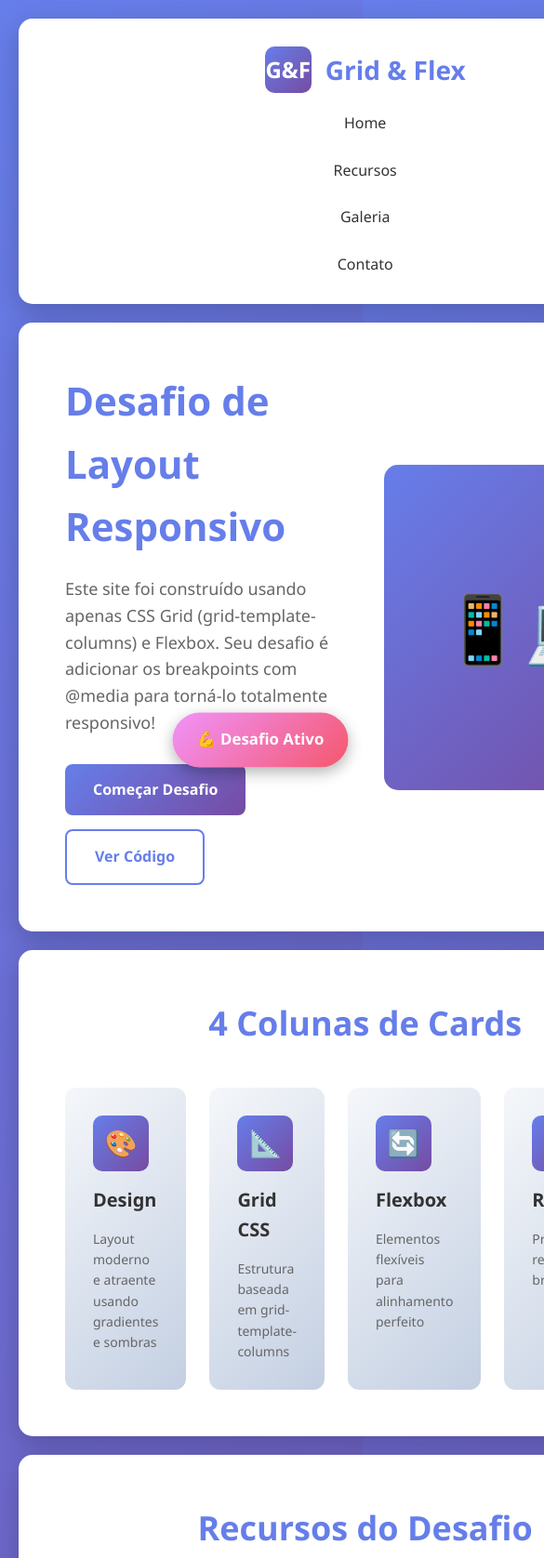
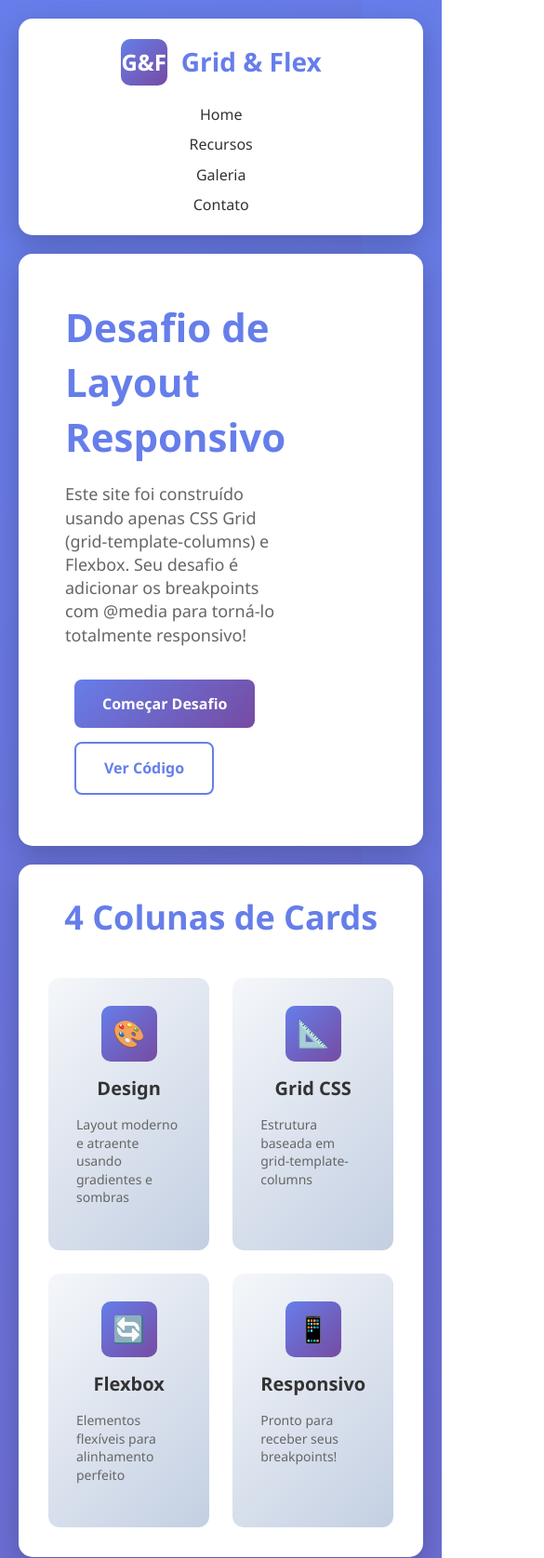
Before and after one commit to GabrielReisvn/DesafioResponsivo, a plain HTML site: page index.html in a window 390 px wide. Shown: the top 1676 px of the page at 93% size, 585 px wide, since content can reach past the window. Drawn offline with Linux system fonts and the light colour scheme.

Commit message:
desafio feito top

```diff
--- a/style.css
+++ b/style.css
@@ -5,42 +5,9 @@
         }
 
 
-        /* MOBILE/480px-600px */
-        @media(max-width: 576px){
-            body{
-                line-height: 1.2;
-            }
-        nav ul {
-            align-items: center;
-            flex-direction: column;
-            gap: 10px;
-        }
-        header{
-            flex-direction: column;
-            justify-content: center;
-            padding: 5%;
-        }
-        nav a{
-            padding: 1px 2px;
-        }
 
-        .hero{
+        body {
             display: flex;
-            grid-template-columns: repeat(1, 1fr);
-            flex-direction: column;
-            gap: 20px;
-        }
-        .hero-image{
-            font-size: 40px;
-            height: 150px;
-            flex-direction: column;
-        }
-        .btn{
-            padding: 5px 7.5px;
-        }
-
-    }
-        body {
             font-family: 'Segoe UI', Tahoma, Geneva, Verdana, sans-serif;
             line-height: 1.6;
             color: #333;
@@ -425,6 +392,234 @@
             50% { transform: scale(1.05); }
         }
 
+
+         /* MOBILE/480px-600px */
+        @media(max-width: 576px){
+            .container{
+                max-width: 500px;
+                align-self: center;
+            }
+            h2 {
+                font-size: 24px;
+                margin-bottom: 10px;
+            }
+            h3 {
+                font-size: 18px;
+            }
+            p {
+                font-size: 14px;
+                margin-bottom: 15px;
+            }
+            body{
+                line-height: 1.2;
+            }
+
+
+            nav ul {
+                align-items: center;
+                flex-direction: column;
+                gap: 10px;
+            }
+            header{
+                flex-direction: column;
+                justify-content: center;
+                padding: 5%;
+                }
+            nav a{
+                padding: 1px 2px;
+            }
+            /* SEÇÃO HERO - GRID */
+
+            .hero{
+                grid-template-columns: 1fr;
+                gap: 10px;
+
+            }
+            .hero-image{
+                display: none;
+                font-size: 40px;
+                height: 150px;
+            }
+            .hero-buttons{
+                font-size: 14px;
+                padding: 1px 2px;
+                margin: 0;
+            }
+            .hero-content{
+                display:flex;
+                align-items: center;
+                flex-direction: column;
+            }
+
+
+            /* GRID DE CARDS - GRID */
+            .cards-section {
+                padding: 25px;
+            }
+            .cards-grid {
+                grid-template-columns: 1fr;
+                gap: 25px;
+            }
+
+            .card {
+                padding: 30px;
+                border-radius: 12px;
+                align-items: center;
+                flex-direction: column;
+                gap: 15px;
+            }
+
+            .card-icon{
+                display: flex;
+                justify-content: center;
+            }
+            /* FEATURE */
+            .features-grid {
+            align-items: center;
+            grid-template-columns: 1fr;
+            gap: 30px;
+            }
+            /* GALERIA - GRID */
+            .gallery-grid {
+                grid-template-columns:  1fr;
+                gap: 20px;
+            }
+            /*footer  */
+            .footer-content{
+                display: grid;
+                grid-template-columns: 1fr;
+
+            }
+            .footer-bottom{
+                flex-wrap: unset;
+                flex-direction: column;
+                align-items: center;
+                gap: 10px;
+            }
+            .footer-section{
+                display: flex;
+                flex-direction: column;
+                align-items: center;
+            }
+            .challenge-badge{
+                display: none;
+            }
+        }
+        @media(max-width: 1024px){
+            .container{
+                max-width: 900px;
+                align-self: center;
+            }
+            h2 {
+                font-size: 30px;
+                margin-bottom: 13px;
+            }
+            h3 {
+                font-size: 24px;
+            }
+            p {
+                font-size: 22px;
+                margin-bottom: 17px;
+            }
+            body{
+                line-height: 1.4;
+            }
+            header{
+                flex-direction: column;
+                justify-content: center;
+                padding: 5%;
+                }
+            nav a{
+                align-items: center;
+                justify-content: center;
+                padding: 5px 10px;
+            }
+            /* SEÇÃO HERO - GRID */
+
+            .hero{
+                grid-template-columns: 1fr 1fr;
+                gap: 10px;
+
+            }
+            .hero-image{
+                font-size: 60px;
+            }
+            .hero-buttons{
+                font-size: 16px;
+                padding: 5px 10px;
+                margin: 0;
+            }
+            .hero-content{
+                display:flex;
+                align-items: center;
+                flex-direction: column;
+            }
+
+
+            /* GRID DE CARDS - GRID */
+            .cards-section {
+                padding: 32px;
+            }
+            .cards-grid {
+                grid-template-columns: 1fr 1fr;
+                gap: 25px;
+            }
+
+            .card {
+                padding: 30px;
+                border-radius: 12px;
+                align-items: center;
+                flex-direction: column;
+                gap: 15px;
+            }
+
+            .card-icon{
+                display: flex;
+                justify-content: center;
+            }
+            /* GALERIA - GRID */
+            .gallery-grid {
+                grid-template-columns: 1fr 1fr;
+                gap: 20px;
+            }
+            .gallery-item:nth-child(1) {
+                grid-column: span 2;
+                grid-row: span 1;
+                min-height: 300px;
+            }
+            /*footer  */
+            .footer-content{
+                display: grid;
+                grid-template-columns: 1fr 2fr;
+                gap: 4px;
+                margin-left: 90px;
+            }
+            .footer-bottom{
+                flex-wrap: unset;
+                flex-direction: column;
+                align-items: center;
+                gap: 10px;
+            }
+            .footer-section{
+                display: flex;
+                flex-direction: column;
+                align-items: center;
+                height: 170px;
+
+            }
+            .footer-section p,
+            .footer-section a {
+                text-align: center;
+                justify-content: center;
+                font-size: 18px;
+            }
+            .challenge-badge{
+                display: none;
+            }
+        }
+
+
+
         /*
         ========================================
         DESAFIO: ADICIONE OS BREAKPOINTS AQUI!
```
